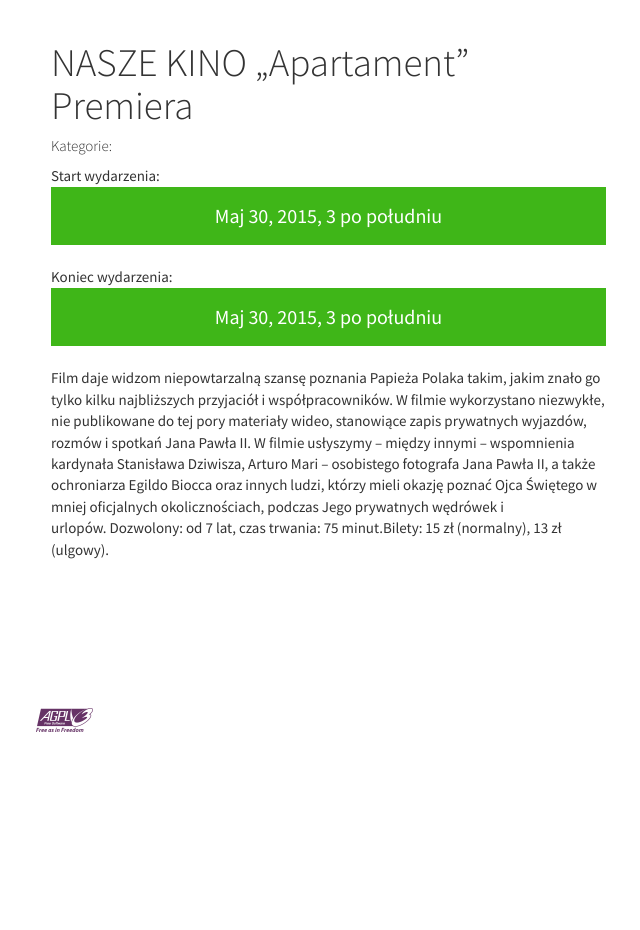
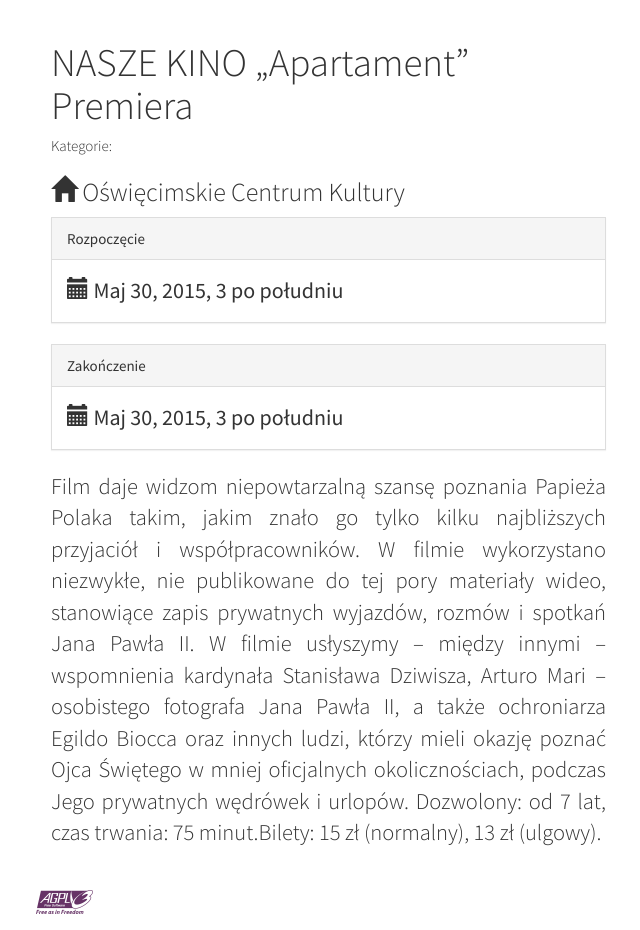
Before and after one commit to hackerspace-silesia/calendar-oswiecim, a Django app: a page that uses webapp/templates/event.html in a window 1280 px wide. Shown: the part 52-982 px from the top of the page, without its empty margins (19-659 px from the left). Before the commit the page ends 784 px from the top, so only its background shows below. Run offline with Django 3.2, Linux system fonts and the light colour scheme; data comes from the database, SQL or seed files in the repository; data that the repository does not hold is empty; some libraries are stand-ins or nearby versions.

Commit message:
Display all event fields. Fixes #36.
Signed-off-by: Mariusz Fik <mariusz@fidano.pl>

```diff
--- a/webapp/calendars/static/css/main.css
+++ b/webapp/calendars/static/css/main.css
@@ -42,8 +42,7 @@ body {
 }
 
 .event-time {
-    font-size: 20px;
-    text-align: center;
+    font-size: 22px;
 }
 
 .poster img {
--- a/webapp/templates/event.html
+++ b/webapp/templates/event.html
@@ -17,21 +17,30 @@
             {% if can_edit %}
                 <a class="btn btn-default" href="{% url 'event_update' pk=event.pk %}">EDYTUJ</a> <br/>
             {% endif %}
-            Start wydarzenia:
-            <div class="alert alert-success event-time">
-                {{ event.start_time }}
+            {% if event.place %}
+                <h3 title="Miejsce wydarzenia"><span class="glyphicon glyphicon-home"></span> {{ event.place }}</h3>
+            {% endif %}
+            <div class="panel panel-default">
+                <div class="panel-heading">Rozpoczęcie</div>
+                <div class="panel-body event-time">
+                    <span class="glyphicon glyphicon-calendar"></span> {{ event.start_time }}
+                </div>
             </div>
             {% if event.end_time %}
-                Koniec wydarzenia:
-                <div class="alert alert-success event-time">
-                    {{ event.end_time }}
+            <div class="panel panel-default">
+                <div class="panel-heading">Zakończenie</div>
+                <div class="panel-body event-time">
+                    <span class="glyphicon glyphicon-calendar"></span> {{ event.end_time }}
                 </div>
+            </div>
             {% endif %}
             {% autoescape off %}
+            <div class="description text-justify lead">
                 {{ event.description }}
+            </div>
             {% endautoescape %}
             {% if event.url %}
-                <h3><i class="glyphicon glyphicon-globe"></i><a href="{{ event.url }}"> {{ event.url }} </a></h3>
+                <h3><i class="glyphicon glyphicon-globe"></i> <a href="{{ event.url }}">{{ event.url }}</a></h3>
             {% endif %}
             {% if event.orgs.exists %}
                 <h3>
```
